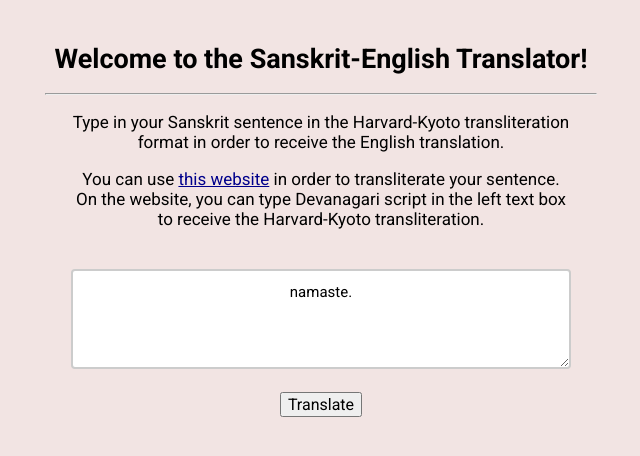
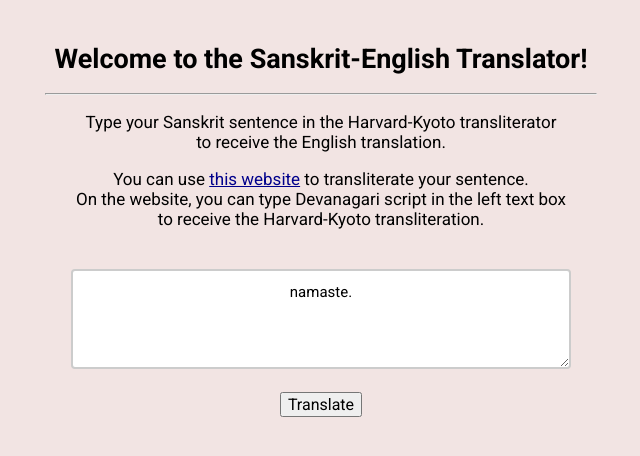
Before and after one commit to apazhetam/sanskrit-translator-website, a Flask app: page / in a window 1280 px wide. Shown: the part 87-543 px from the top of the page, without its empty margins (319-959 px from the left). Run offline with Flask 2, Linux system fonts and the light colour scheme; parts of the project's set-up code (start-up, migrations or seed data) failed here and were passed over.

Commit message:
Update index.html

```diff
--- a/templates/index.html
+++ b/templates/index.html
@@ -6,14 +6,14 @@
         <h1 style="font-size: 27px;">Welcome to the Sanskrit-English Translator!</h1>
         <hr style="width: 550px;">
         <p>
-            Type in your Sanskrit sentence in the Harvard-Kyoto transliteration <br>
-            format in order to receive the English translation.
+            Type your Sanskrit sentence in the Harvard-Kyoto transliterator <br>
+            to receive the English translation.
         </p>
 
         <p>
             You can use
             <a href="https://www.ashtangayoga.info/philosophy/sanskrit-and-devanagari/transliteration-tool/#devanagari/hk/xn--%0A-" target="_blank">this website</a>
-            in order to transliterate your sentence. <br>
+            to transliterate your sentence. <br>
             On the website, you can type Devanagari script in the left text box <br> to receive the Harvard-Kyoto transliteration.
         </p>
     </div>
```
